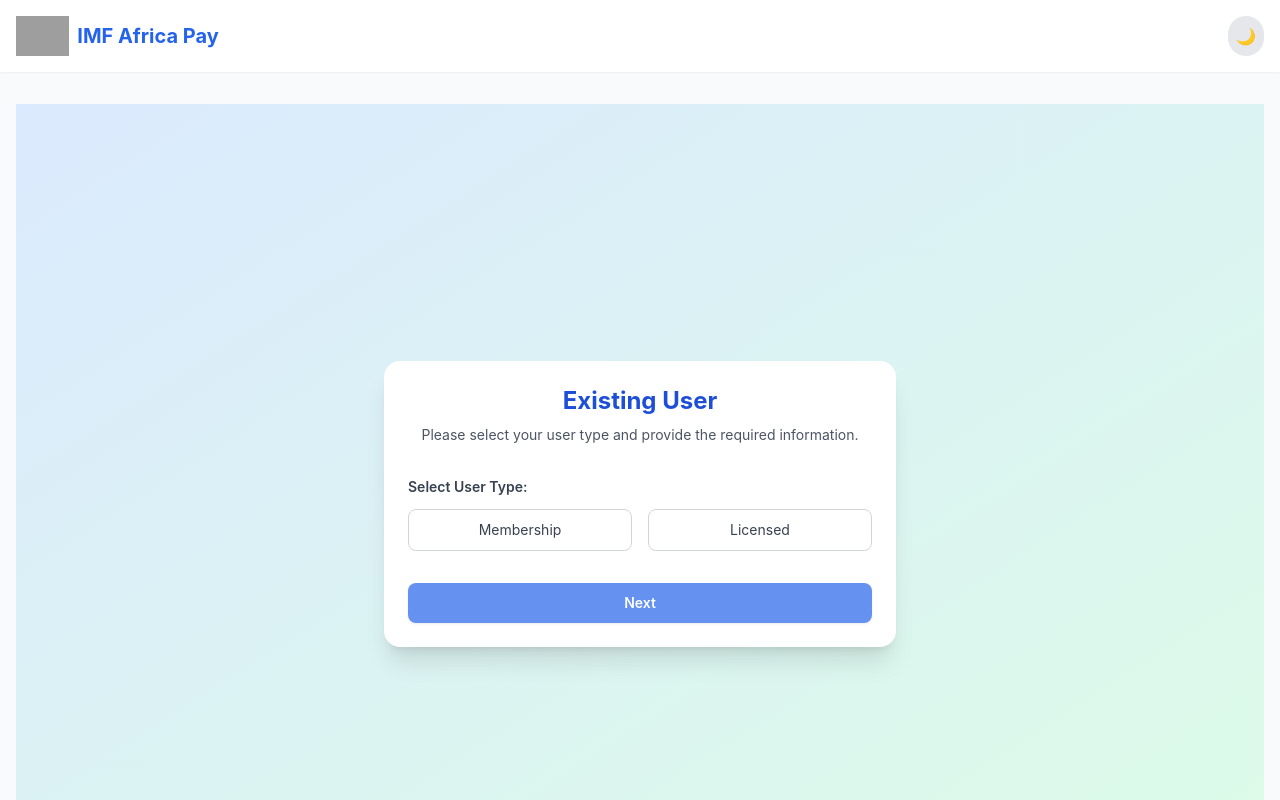
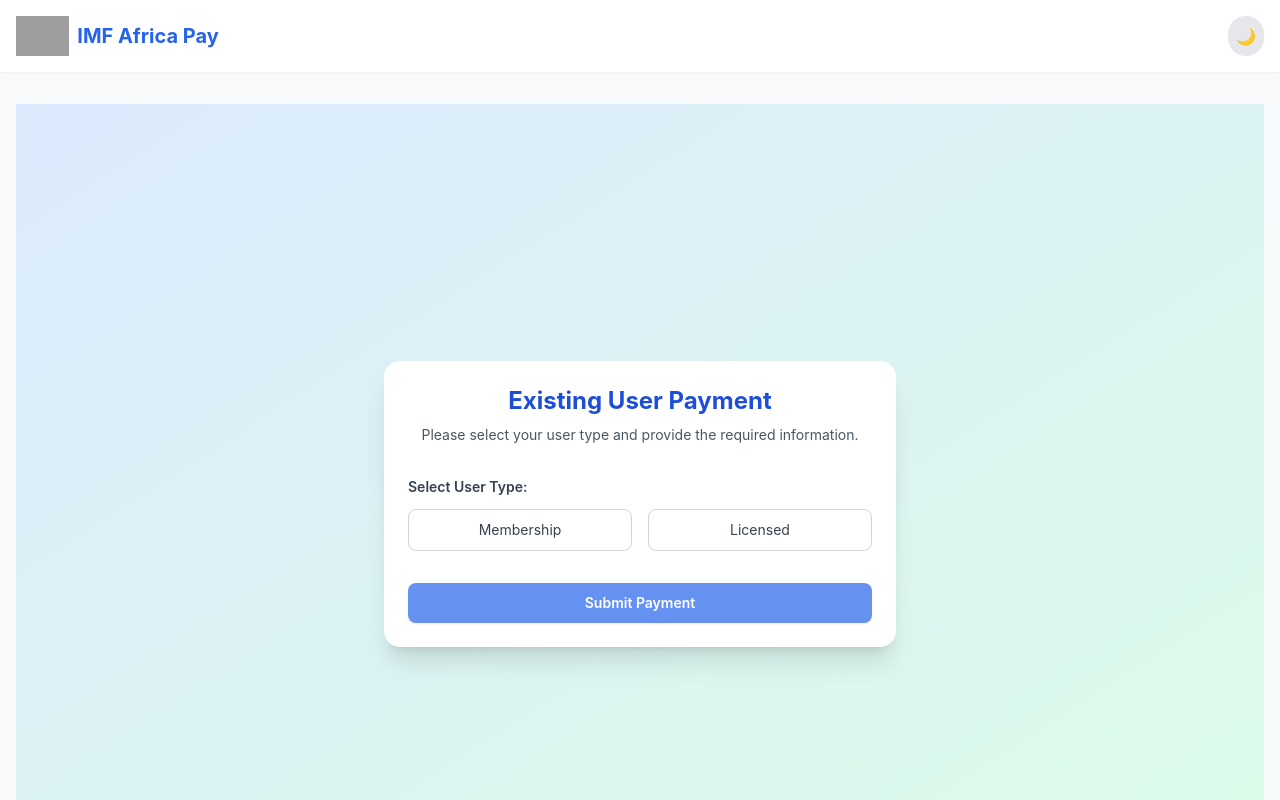
Before and after one commit to engineer-danfix/imf-africa-pay, a React (Vite) app in the folder src/: page /existing-user in a window 1280 px wide. Shown: the top 800 px of the page. Built offline with nearby package versions, Linux system fonts and the light colour scheme; grey boxes are pictures that could not be loaded.

Commit message:
Update existing user form to show payment success after submission

```diff
--- a/src/pages/ExistingUserForm.tsx
+++ b/src/pages/ExistingUserForm.tsx
@@ -36,17 +36,6 @@ const ExistingUserForm: React.FC = () => {
 
     setLoading(true);
     try {
-      // In a real implementation, you would verify the user details here
-      // For now, we'll just navigate to the form page
-
-      // Prepare data for the next step
-      const userData = {
-        selectedOption,
-        identifier,
-        fullName,
-        existingUser: true
-      };
-
       // Submit the existing user data to the backend
       const res = await fetch(`${API_BASE}/api/payment`, {
         method: 'POST',
@@ -55,8 +44,8 @@ const ExistingUserForm: React.FC = () => {
         },
         body: JSON.stringify({
           name: fullName,
-          email: '', // Will be filled in next step
-          phone: '', // Will be filled in next step
+          email: '', // Will be collected in next step if needed
+          phone: '', // Will be collected in next step if needed
           plan: `${selectedOption.charAt(0).toUpperCase() + selectedOption.slice(1)} Renewal`,
           amount: 0 // Amount will be determined by the plan selection later
         }),
@@ -71,8 +60,17 @@ const ExistingUserForm: React.FC = () => {
         throw new Error(result.error || 'Failed to submit user details');
       }
 
-      showToast('User details verified successfully!', 'success');
-      navigate('/plan-selection', { state: { userData } });
+      showToast('Payment details submitted successfully!', 'success');
+      // Navigate directly to success page after submission
+      navigate('/success', { state: {
+        plan: `${selectedOption.charAt(0).toUpperCase() + selectedOption.slice(1)} Renewal`,
+        existingUser: true,
+        userData: {
+          selectedOption,
+          identifier,
+          fullName
+        }
+      } });
     } catch (err: any) {
       setError(err.message || 'Failed to submit user details. Please try again.');
       showToast(err.message || 'Failed to submit user details. Please try again.', 'error');
@@ -90,7 +88,7 @@ const ExistingUserForm: React.FC = () => {
         className="bg-white dark:bg-gray-800 rounded-2xl shadow-xl p-6 w-full max-w-lg"
       >
         <div className="text-center mb-8">
-          <h1 className="text-2xl font-bold mb-2 text-blue-700 dark:text-blue-400">Existing User</h1>
+          <h1 className="text-2xl font-bold mb-2 text-blue-700 dark:text-blue-400">Existing User Payment</h1>
           <p className="text-gray-600 dark:text-gray-300 text-sm">
             Please select your user type and provide the required information.
           </p>
@@ -182,7 +180,7 @@ const ExistingUserForm: React.FC = () => {
                 Processing...
               </>
             ) : (
-              'Next'
+              'Submit Payment'
             )}
           </motion.button>
         </form>
```
